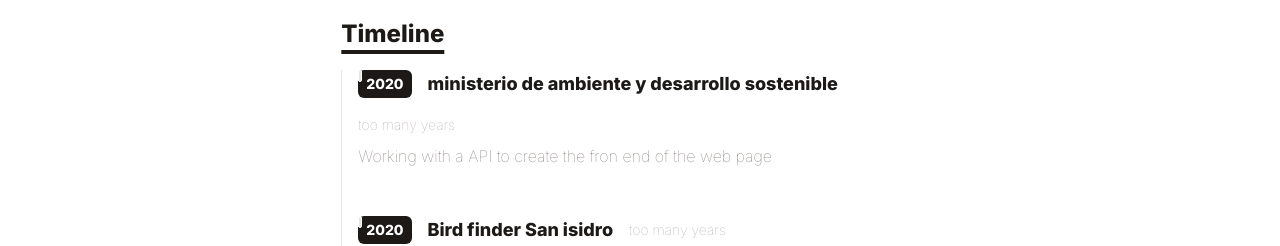
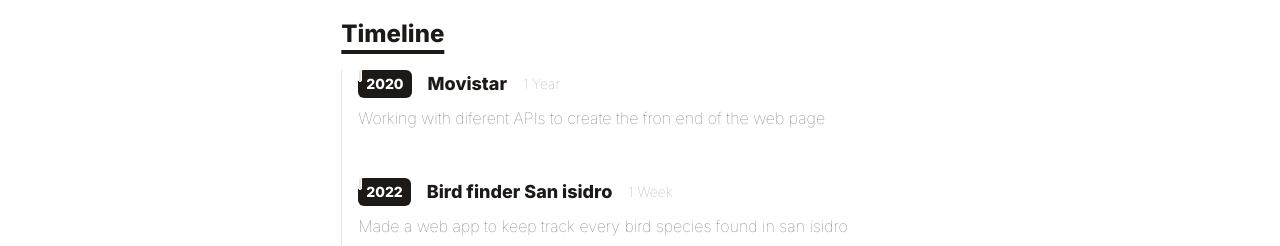
Before and after one commit to santimenasa/minimal-portfolio, a React (Vite) app: page / in a window 1280 px wide. Shown: the part 706-952 px from the top of the page. Built offline with nearby package versions, Linux system fonts and the light colour scheme.

Commit message:
complete timeline experience

```diff
--- a/src/components/data/timeline.js
+++ b/src/components/data/timeline.js
@@ -1,20 +1,20 @@
 export default [
     {
         year:'2020',
-        title:'ministerio de ambiente y desarrollo sostenible',
-        duration:'too many years',
-        detail:'Working with a API to create the fron end of the web page',
+        title:'Movistar',
+        duration:'1 Year',
+        detail:'Working with diferent APIs to create the fron end of the web page',
     },
     {
-        year:'2020',
+        year:'2022',
         title:'Bird finder San isidro',
-        duration:'too many years',
+        duration:'1 Week',
         detail:'Made a web app to keep track every bird species found in san isidro',
     },
     {
-        year:'2020',
+        year:'2022',
         title:'weather app',
-        duration:'too many years',
-        detail:'i made a weather app from a existing api to check the weather in all the world',
+        duration:'3 Days',
+        detail:'I made a weather app from an existing api to check the weather in all the world',
     }
 ]
```
